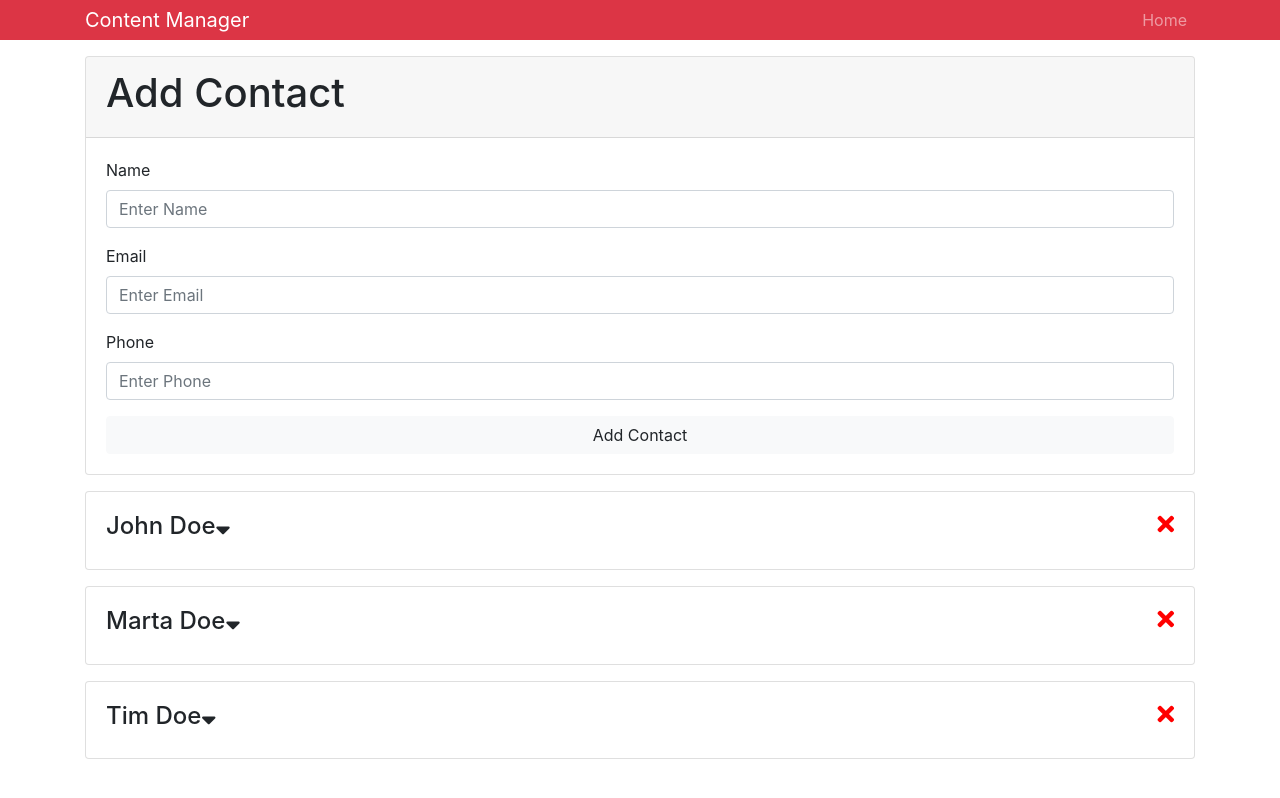
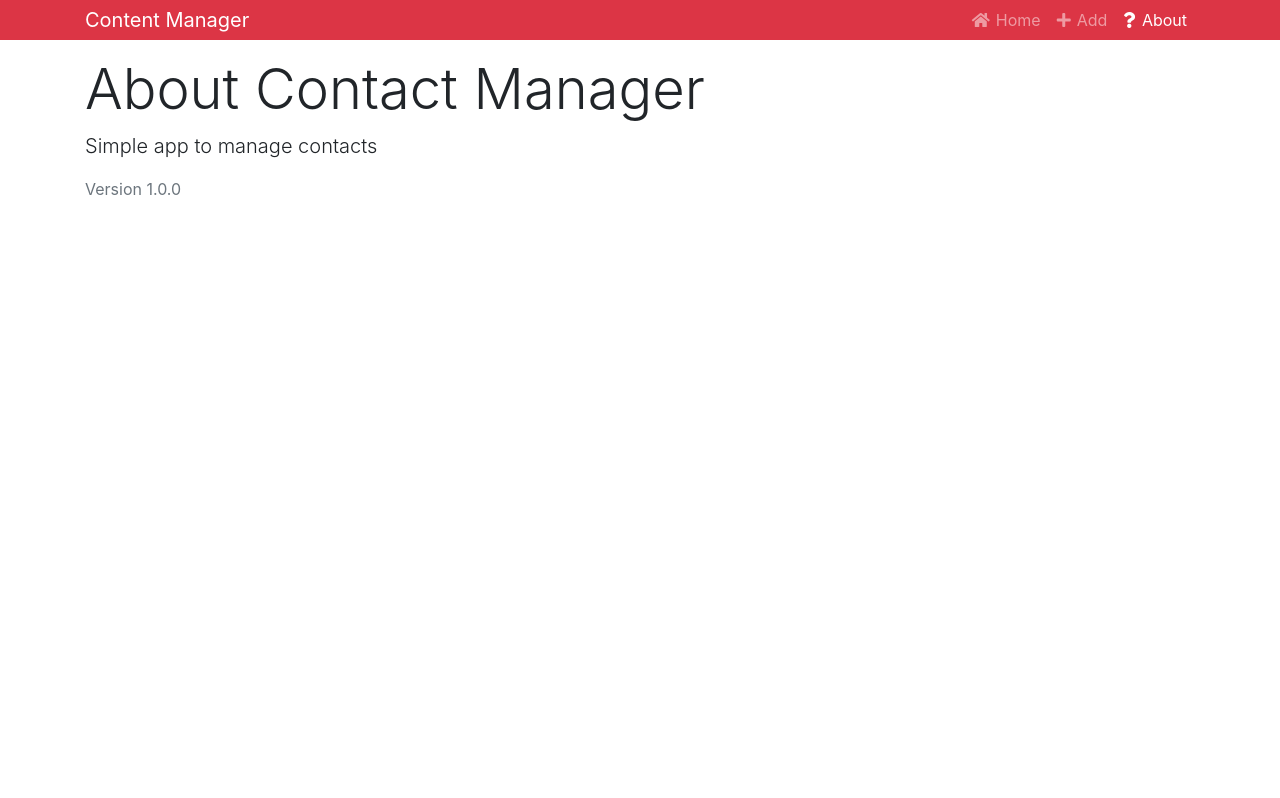
Before and after one commit to akarlovskaya/Contact-Manager, a React (Create React App) app: page /about in a window 1280 px wide. Built offline with nearby package versions, Linux system fonts and the light colour scheme.

Commit message:
add router and pages

```diff
--- a/package.json
+++ b/package.json
@@ -7,6 +7,7 @@
     "classnames": "^2.2.6",
     "react": "^16.4.1",
     "react-dom": "^16.4.1",
+    "react-router-dom": "^4.3.1",
     "react-scripts": "1.1.4",
     "uuid": "^3.3.2"
   },
--- a/src/App.css
+++ b/src/App.css
@@ -0,0 +1,7 @@
+.fa-sort-down {
+    margin-left: 6px;
+}
+
+.nav-item .fas {
+    margin-right: 6px;
+}
--- a/src/App.js
+++ b/src/App.js
@@ -2,13 +2,15 @@
 // add bootstrap
 import 'bootstrap/dist/css/bootstrap.min.css';
 import './App.css';
+import { BrowserRouter as Router, Route, Switch } from 'react-router-dom';
 // this is default import, no need {}
 import Contacts from './components/contacts/Contacts';
 // {} is named import, name has to be the same as it is in component
 import { Header } from './components/layout/Header';
 import { Provider } from './context';
 import AddContact from './components/contacts/AddContact';
-
+import About from './components/pages/About';
+import NotFound from './components/pages/NotFound';
 
 class App extends Component {
   render() {
@@ -18,14 +20,21 @@
 
         // wrap all app in Provider to have access to state value
         <Provider>
+            <Router>
                 <div className="App">
                     {/* add props for functional component */}
                     <Header branding="Content Manager" />
                     <div className="container">
-                  <AddContact />
-                  <Contacts />
+                        <Switch>
+                            <Route exact path='/' component={Contacts} />
+                            <Route path='/contact/add' component={AddContact} />
+                            <Route path='/about' component={About} />
+                            <Route component={NotFound} />
+                        </Switch>
                     </div>
                 </div>
+            </Router>
+
       </Provider>
     );
   }
--- a/src/components/contacts/AddContact.js
+++ b/src/components/contacts/AddContact.js
@@ -56,7 +56,8 @@
           }
       );
 
-      console.log(this.state);
+      // add redirect to home page
+      this.props.history.push('/');
   };
 
   // use "name" atr in input to determine the input field
@@ -76,7 +77,6 @@
             {value => {
                 // getting dispatch from state
                 const { dispatch } = value;
-                console.log(errors.name);
 
                 return (
                     <div className="card mb-3">
--- a/src/components/contacts/Contacts.js
+++ b/src/components/contacts/Contacts.js
@@ -18,6 +18,7 @@
                 return (
                     // React.Fragment is like blank React tag, not visible in browser (allows to not use html tag as wrapper if not neededs)
                     <React.Fragment>
+                        <h1 className="display-4 mb-2"><span className="text-danger">Contact</span> list</h1>
                         {contacts.map(contact => (
                             <Contact
                                 // to avoid error "Each child in an array or iterator should have a unique "key" prop." - add key prop
--- a/src/components/layout/Header.js
+++ b/src/components/layout/Header.js
@@ -3,6 +3,7 @@
 import React from 'react';
 // to validate data in props add
 import PropTypes from 'prop-types';
+import { NavLink } from 'react-router-dom';
 
 // another syntax to export component:
 export const Header = props => {
@@ -16,7 +17,19 @@
                 <div>
                     <ul className="navbar-nav mr-auto">
                         <li className="nav-item">
-                            <a href="/" className="nav-link">Home</a>
+                            <NavLink exact to="/" className="nav-link">
+                                <i className="fas fa-home"></i>Home
+                            </NavLink>
+                        </li>
+                        <li className="nav-item">
+                            <NavLink to="/contact/add" className="nav-link">
+                                <i className="fas fa-plus"></i>Add
+                            </NavLink>
+                        </li>
+                        <li className="nav-item">
+                            <NavLink to="/about" className="nav-link">
+                                <i className="fas fa-question"></i>About
+                            </NavLink>
                         </li>
                     </ul>
                 </div>
--- /dev/null
+++ b/src/components/pages/About.js
@@ -0,0 +1,13 @@
+import React from 'react';
+
+const About = () => {
+  return (
+      <div>
+          <h1 className="display-4">About Contact Manager</h1>
+          <p className="lead">Simple app to manage contacts</p>
+          <p className="text-secondary">Version 1.0.0</p>
+      </div>
+    );
+}
+
+export default About;
--- /dev/null
+++ b/src/components/pages/NotFound.js
@@ -0,0 +1,10 @@
+import React from 'react';
+
+export default () => {
+  return (
+      <div>
+          <h1 className="display-4">404 Page Not Found</h1>
+          <p className="lead">Sorry, that page does not exist</p>
+      </div>
+  );
+}
```
Also changed, not shown: 2 other files (tests, documents, lock files or other folders). Lines whose indentation alone changed are shown as unchanged.
